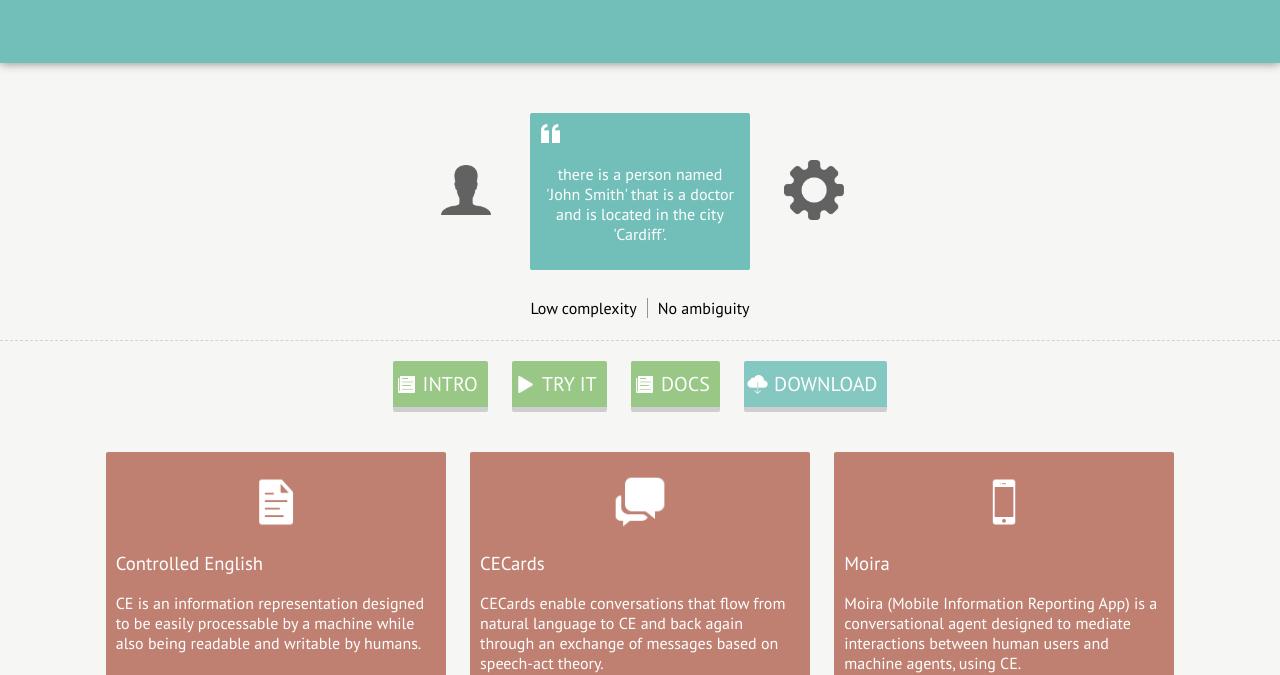
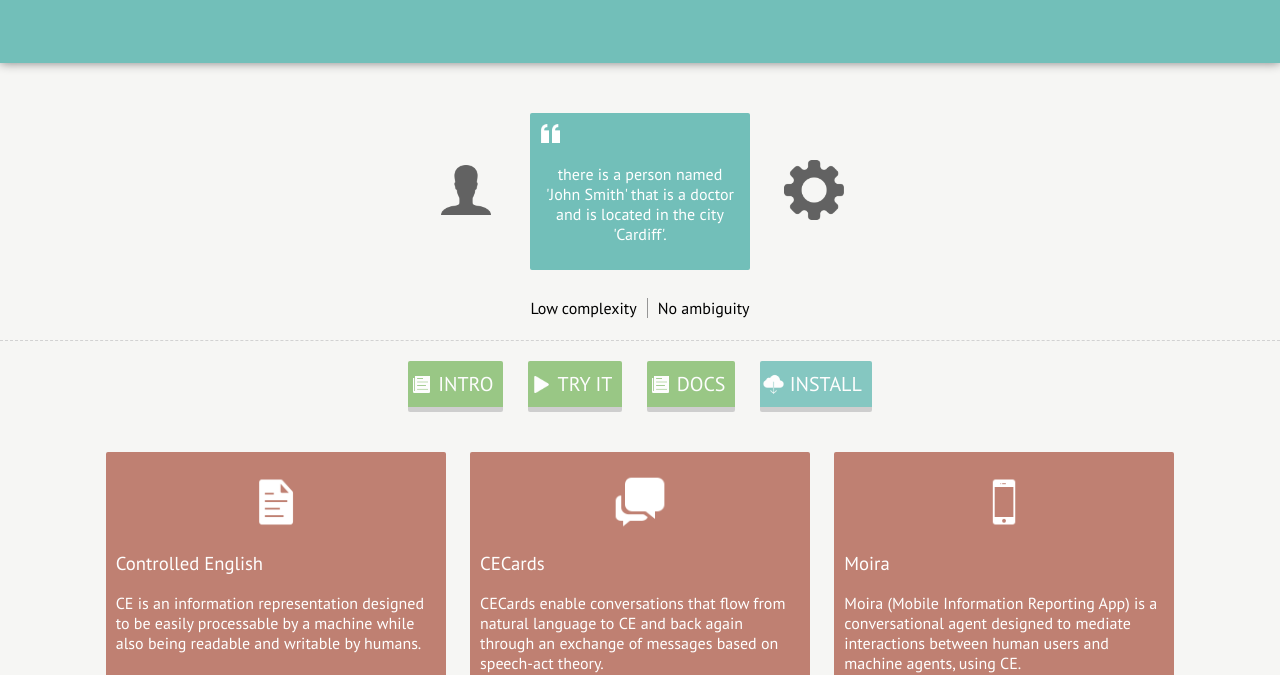
Before and after one commit to flyingsparx/CENode-website, a plain HTML site: page index.html in a window 1280 px wide. Shown: the part 127-802 px from the top of the page. Drawn offline with Linux system fonts and the light colour scheme; a web font is replaced by a local one.

Commit message:
removed 'download' attribute from install link

```diff
--- a/index.html
+++ b/index.html
@@ -306,7 +306,7 @@
                 <a class="button inline icon docs" href="docs/intro.pdf" target="_blank">Intro</a>
                 <a class="button inline icon try" href="demo/index.html" target="_blank">Try it</a>
                 <a class="button inline icon docs" href="docs/documentation.pdf" target="_blank">Docs</a>
-                <a class="button primary inline icon download" href="https://github.com/flyingsparx/CENode" download>Download</a>
+                <a class="button primary inline icon download" href="https://github.com/flyingsparx/CENode">Install</a>
             </div>
         </section>
 
```
